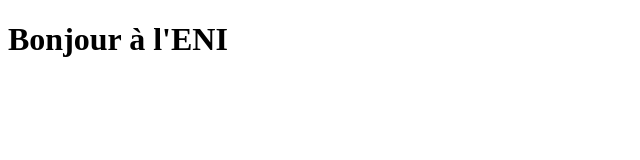
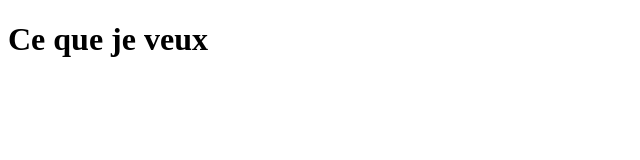
Before and after one commit to MickaelViaud/eni-test1, a plain HTML site: page index.html in a window 1280 px wide. Shown: the whole page, without its empty margins (0-640 px from the left). Drawn offline with Linux system fonts and the light colour scheme.

Commit message:
message de paix

```diff
--- a/index.html
+++ b/index.html
@@ -7,6 +7,6 @@
     <title>Un document test :</title>
 </head>
 <body>
-    <h1>Bonjour à l'ENI</h1>
+    <h1>Ce que je veux</h1>
 </body>
 </html>
```
